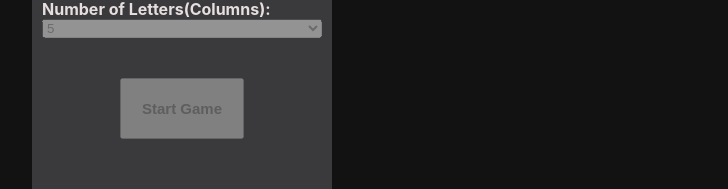
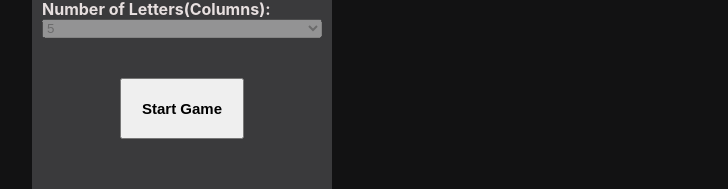
Before and after one commit to andycai789/Wordle-Together, a React (Create React App) app in the folder client/: page /lobby in a window 1280 px wide. Shown: the part 221-410 px from the top of the page, without its empty margins (138-866 px from the left). Built offline with nearby package versions, Linux system fonts and the light colour scheme; no server answers.

Commit message:
Made changes on leader screen change client

```diff
--- a/client/src/components/pages/LobbyPage.jsx
+++ b/client/src/components/pages/LobbyPage.jsx
@@ -1,4 +1,4 @@
-import {Link} from "react-router-dom";
+import {Link, useNavigate} from "react-router-dom";
 import {useState, useEffect} from 'react'
 import '../../css/LobbyPage.css';
 import Row from '../Row.jsx';
@@ -6,15 +6,15 @@ import Row from '../Row.jsx';
 const formatToRow = (word) => {
     let wordArray = word.toUpperCase().padEnd(7, ' ').split('')
     return wordArray.map((letter, i) => ({letter: letter, color: ''}))
-  }
+}
 
 const LobbyPage = ({socket, onSettingsChange}) => {
     const [rowInput, setRowInput] = useState(5)
     const [colInput, setColInput] = useState(5)
     const [players, setPlayers] = useState([])
     const [isClient, setIsClient] = useState(true)
-    const [roomCode, setRoomCode] = useState(socket.id)
-    const [settings, setSettings] = useState({})
+    const [roomCode, setRoomCode] = useState('')
+    let navigate = useNavigate()
 
     useEffect(() => {
         socket.on('changeCode', (response) => {
@@ -38,9 +38,14 @@ const LobbyPage = ({socket, onSettingsChange}) => {
         })
 
         socket.on('changeSettings', (settings) => {
-            console.log(settings)
             onSettingsChange(settings)
         })
+
+        // socket.on('navigateToGamePage', () => {
+        //     navigate('/game')
+
+        // })
+
     }, [])
 
     const changeRows = (event) => {
@@ -54,7 +59,7 @@ const LobbyPage = ({socket, onSettingsChange}) => {
     }
 
     const startGame = (event) => {
-        socket.emit('startGame', rowInput, colInput)
+        socket.emit('startGame')
     }
 
     return (
@@ -83,7 +88,7 @@ const LobbyPage = ({socket, onSettingsChange}) => {
 
                 <div className='startButtonContainer'>
                     <Link to='/game' onClick={startGame}>
-                        <button disabled={isClient} className='startButton'> Start Game </button>
+                        <button  className='startButton'> Start Game </button>
                     </Link>
                 </div>
             </div>
```
